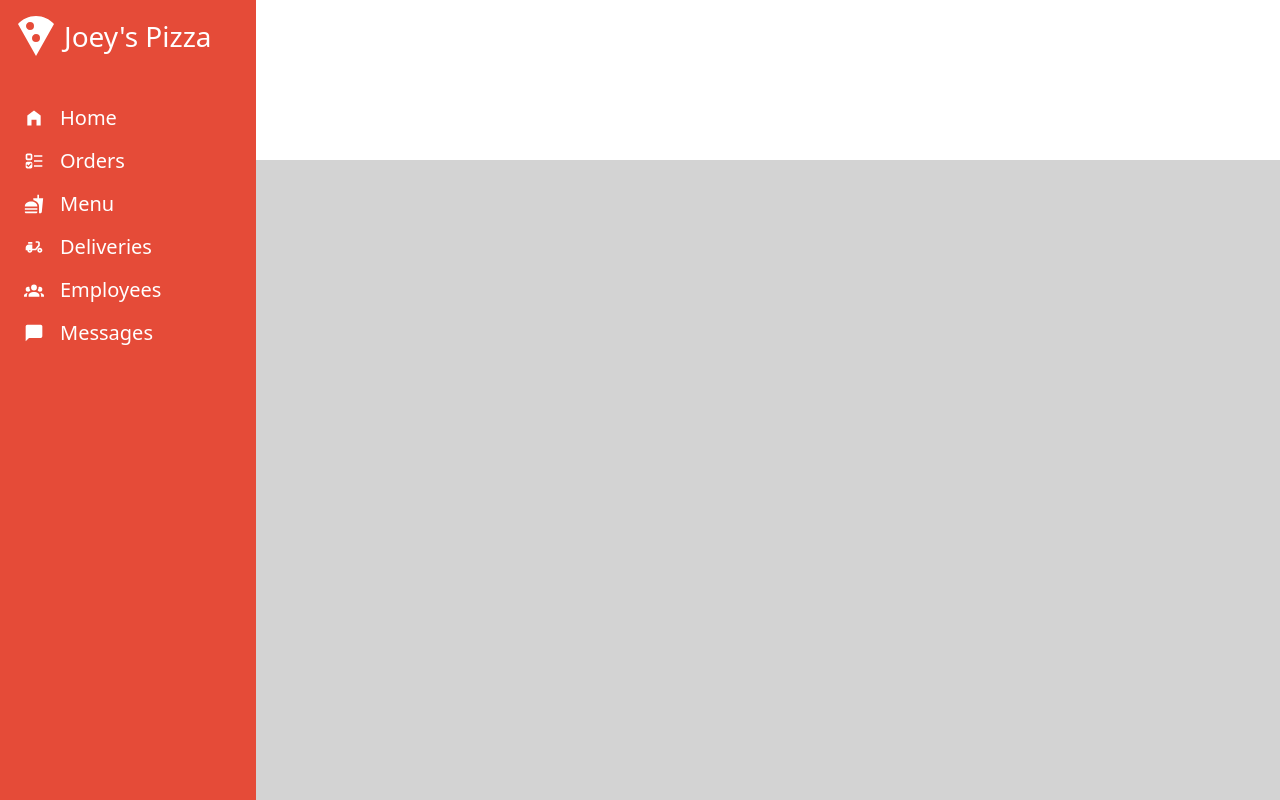
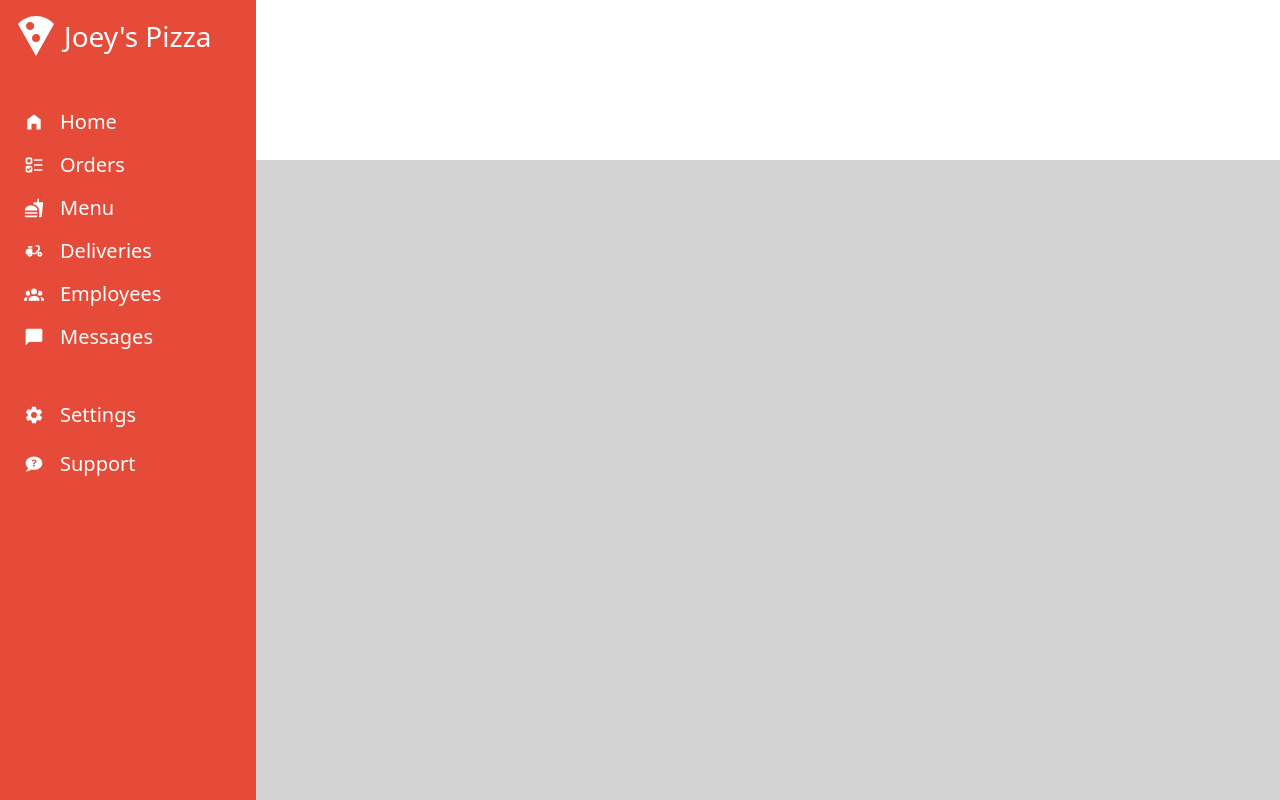
Before and after one commit to joeypizzas/odin-admin-dashboard, a plain HTML site: page index.html in a window 1280 px wide. Drawn offline with Linux system fonts and the light colour scheme.

Commit message:
add + started styling sidebar secondary menu

```diff
--- a/index.html
+++ b/index.html
@@ -42,7 +42,16 @@
                         <div>Messages</div>
                     </div>
                 </div>
-                <div id="secondary-menu"></div>
+                <div id="secondary-menu">
+                    <div class="sidebar-menu-row">
+                        <svg xmlns="http://www.w3.org/2000/svg" viewBox="0 0 24 24" class="sidebar-row-icon"><path fill="white" d="M12,15.5A3.5,3.5 0 0,1 8.5,12A3.5,3.5 0 0,1 12,8.5A3.5,3.5 0 0,1 15.5,12A3.5,3.5 0 0,1 12,15.5M19.43,12.97C19.47,12.65 19.5,12.33 19.5,12C19.5,11.67 19.47,11.34 19.43,11L21.54,9.37C21.73,9.22 21.78,8.95 21.66,8.73L19.66,5.27C19.54,5.05 19.27,4.96 19.05,5.05L16.56,6.05C16.04,5.66 15.5,5.32 14.87,5.07L14.5,2.42C14.46,2.18 14.25,2 14,2H10C9.75,2 9.54,2.18 9.5,2.42L9.13,5.07C8.5,5.32 7.96,5.66 7.44,6.05L4.95,5.05C4.73,4.96 4.46,5.05 4.34,5.27L2.34,8.73C2.21,8.95 2.27,9.22 2.46,9.37L4.57,11C4.53,11.34 4.5,11.67 4.5,12C4.5,12.33 4.53,12.65 4.57,12.97L2.46,14.63C2.27,14.78 2.21,15.05 2.34,15.27L4.34,18.73C4.46,18.95 4.73,19.03 4.95,18.95L7.44,17.94C7.96,18.34 8.5,18.68 9.13,18.93L9.5,21.58C9.54,21.82 9.75,22 10,22H14C14.25,22 14.46,21.82 14.5,21.58L14.87,18.93C15.5,18.67 16.04,18.34 16.56,17.94L19.05,18.95C19.27,19.03 19.54,18.95 19.66,18.73L21.66,15.27C21.78,15.05 21.73,14.78 21.54,14.63L19.43,12.97Z" /></svg>
+                        <div>Settings</div>
+                    </div>
+                    <div class="sidebar-menu-row">
+                        <svg xmlns="http://www.w3.org/2000/svg" viewBox="0 0 24 24" class="sidebar-row-icon"><path fill="white" d="M12 3C6.5 3 2 6.6 2 11C2 13.1 3 15.1 4.8 16.5C4.8 17.1 4.4 18.7 2 21C2 21 5.5 21 8.5 18.5C9.6 18.8 10.8 19 12 19C17.5 19 22 15.4 22 11S17.5 3 12 3M13 15H11V13H13V15M14.8 10C14.5 10.4 14.1 10.6 13.7 10.8C13.4 11 13.3 11.1 13.2 11.3C13 11.5 13 11.7 13 12H11C11 11.5 11.1 11.2 11.3 10.9C11.5 10.7 11.9 10.4 12.4 10.1C12.7 10 12.9 9.8 13 9.6C13.1 9.4 13.2 9.1 13.2 8.9C13.2 8.6 13.1 8.4 12.9 8.2C12.7 8 12.4 7.9 12.1 7.9C11.8 7.9 11.6 8 11.4 8.1C11.2 8.2 11.1 8.4 11.1 8.7H9.1C9.2 8 9.5 7.4 10 7C10.5 6.6 11.2 6.5 12.1 6.5C13 6.5 13.8 6.7 14.3 7.1C14.8 7.5 15.1 8.1 15.1 8.8C15.2 9.2 15.1 9.6 14.8 10Z" /></svg>
+                        <div>Support</div>
+                    </div>
+                </div>
             </div>
         </div>
         <div id="header"></div>
--- a/style.css
+++ b/style.css
@@ -35,13 +35,13 @@ body {
 
 #sidebar-grid {
     display: grid;
-    height: 55%;
+    height: 60%;
     grid-template-rows: 1fr 3fr 1.5fr;
     grid-template-areas:
     "title"
     "primary-menu"
     "secondary-menu";
-    gap: 2rem;
+    gap: 3rem;
 }
 
 #pizza-icon {
@@ -57,7 +57,8 @@ body {
     justify-content: start;
     align-items: center;
     gap: .25rem;
-    padding: .75rem;
+    padding-left: .75rem;
+    padding-top: .75rem;
 }
 
 .sidebar-menu-row {
@@ -77,6 +78,8 @@ body {
 
 #secondary-menu {
     grid-area: secondary-menu;
+    display: grid;
+    gap: 1rem;
 }
 
 #header {
```
